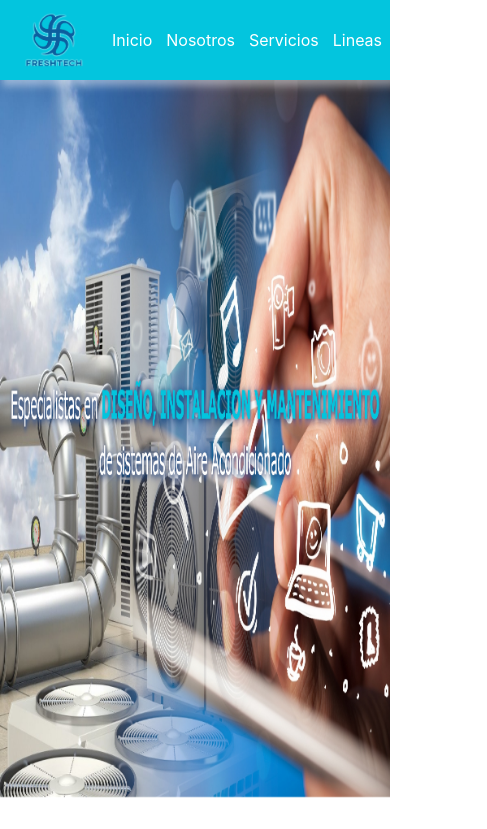
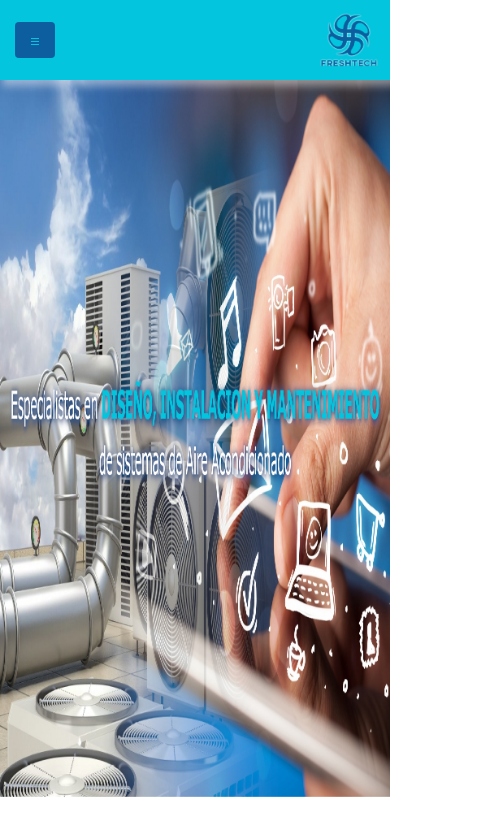
Before and after one commit to petudeveloper/freshtech-web-page, a React (Create React App) app: page / in a window 390 px wide. Shown: the top 829 px of the page, 487 px wide, since content can reach past the window. Built offline with nearby package versions, Linux system fonts and the light colour scheme.

Commit message:
Add responsive style for navBar.

```diff
--- a/package.json
+++ b/package.json
@@ -6,9 +6,12 @@
     "@testing-library/jest-dom": "^5.14.1",
     "@testing-library/react": "^11.2.7",
     "@testing-library/user-event": "^12.8.3",
+    "bootstrap": "^5.1.3",
     "react": "^17.0.2",
     "react-dom": "^17.0.2",
+    "react-icons": "^4.3.1",
     "react-scripts": "4.0.3",
+    "reactstrap": "^8.10.0",
     "web-vitals": "^1.1.2"
   },
   "scripts": {
--- a/src/components/NavBar/NavBar.js
+++ b/src/components/NavBar/NavBar.js
@@ -1,7 +1,16 @@
-import styles from './NavBar.module.css'
+import styles from './NavBar.module.css';
+import { useState } from 'react';
+import 'bootstrap/dist/css/bootstrap.min.css'
+import { Dropdown, DropdownItem, DropdownMenu, DropdownToggle } from 'reactstrap';
+import { GoGrabber } from "react-icons/go";
 
 const NavBar = () => {
+    const [dropdown, setDropdown] = useState(false);
+
+    const openCloseDropdown = () => setDropdown(!dropdown);
+
     return(
+        <div>
             <nav className={styles.navbar}>
                 <img className={styles.logo} src="./images/FRESHTECH-logo.png" alt="freshtech-logo"/>
                 <ul className={styles.list}>
@@ -10,8 +19,35 @@ const NavBar = () => {
                     <li>Servicios</li>
                     <li>Lineas</li>
                     <li>Contacto</li>
+
                 </ul>
+
+                <Dropdown isOpen={dropdown} toggle={openCloseDropdown} className={styles.dropdown}>
+                    <DropdownToggle className={styles.dropdownBtn}>
+                        <GoGrabber />
+                    </DropdownToggle>
+
+                    <DropdownMenu>
+                        <DropdownItem className={styles.dropdownItem}>
+                        Inicio
+                        </DropdownItem>
+                        <DropdownItem className={styles.dropdownItem}>
+                        Nosotros
+                        </DropdownItem>
+                        <DropdownItem className={styles.dropdownItem}>
+                        Servicios
+                        </DropdownItem>
+                        <DropdownItem className={styles.dropdownItem}>
+                        Lineas
+                        </DropdownItem>
+                        <DropdownItem className={styles.dropdownItem}>
+                        Contacto
+                        </DropdownItem>
+                    </DropdownMenu>
+                </Dropdown>
             </nav>
+
+        </div>
     )
 };
 
--- a/src/components/NavBar/NavBar.module.css
+++ b/src/components/NavBar/NavBar.module.css
@@ -28,3 +28,35 @@
     text-shadow: 2px 2px 8px white;
     cursor: pointer;
   }
+
+  .dropdown{
+      display: none;
+      margin-left: 10px;
+  }
+
+  .dropdownBtn {
+      color: #03c5de !important;
+      background-color: #0c5e9f !important;
+      border: none !important;
+  }
+
+  .dropdownItem{
+      text-align: center;
+      color: #0c5e9f !important;
+  }
+  .dropdownItem:hover{
+
+    transform: scale(1.1);
+  }
+
+  @media (max-width: 768px) {
+      .navbar{
+        flex-direction: row-reverse;
+      }
+    .list{
+      display: none;
+    }
+    .dropdown{
+        display: block;
+    }
+  }
```
Also changed, not shown: 1 other file (tests, documents, lock files or other folders). Lines whose indentation alone changed are shown as unchanged.
